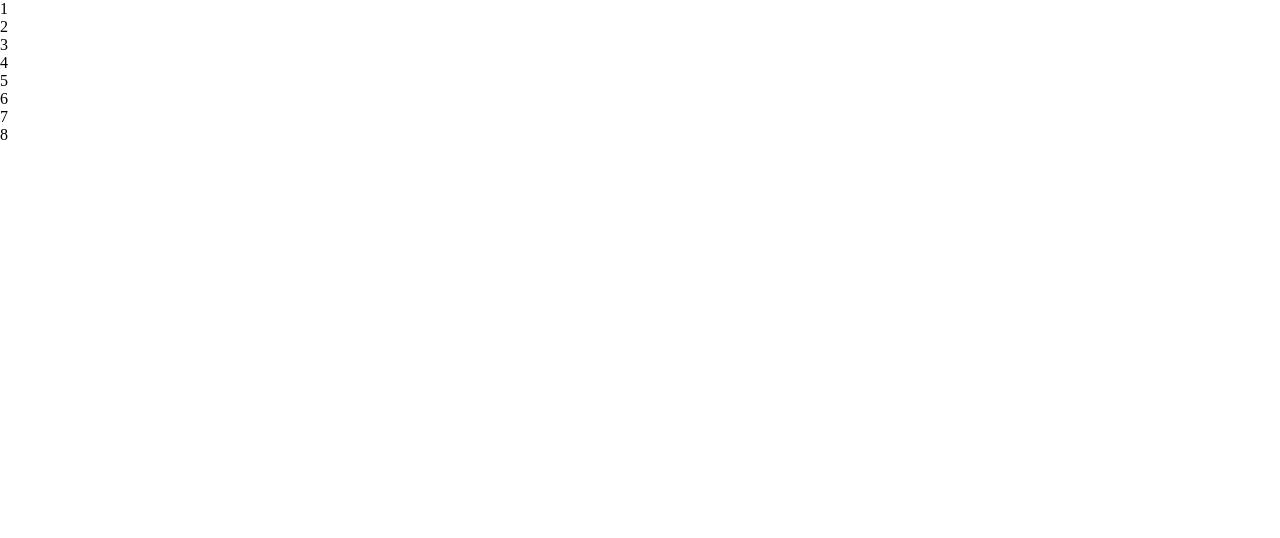
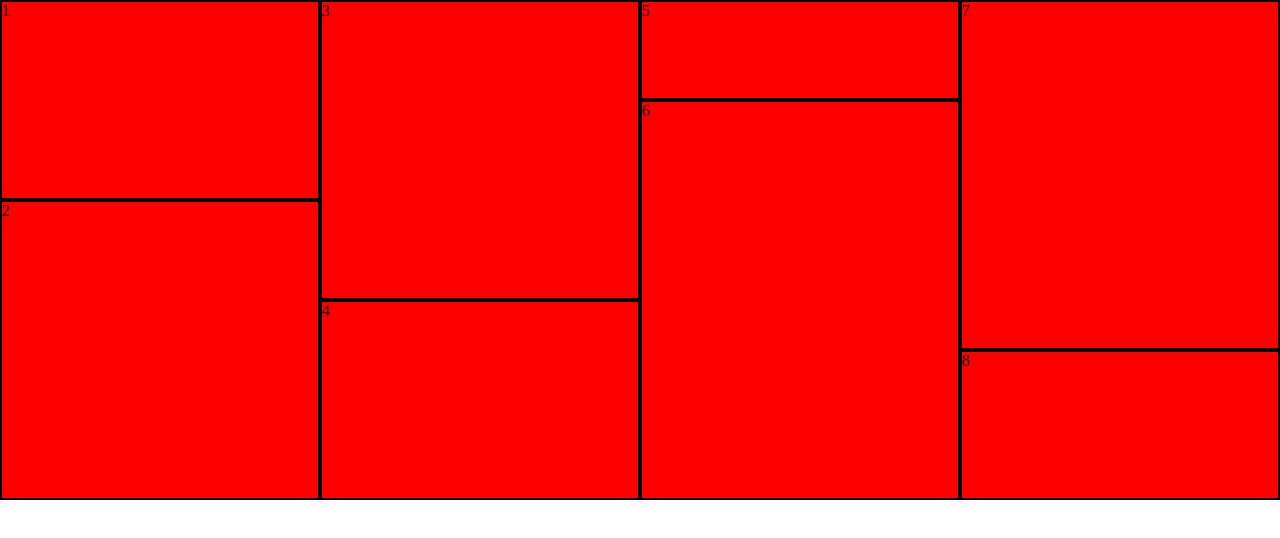
Before and after one commit to Zoha-Tech/layouts, a plain HTML site: page layout-1.html in a window 1280 px wide. Drawn offline with Linux system fonts and the light colour scheme.

Commit message:
remove extra css

```diff
--- a/layout-1.html
+++ b/layout-1.html
@@ -4,7 +4,7 @@
     <meta charset="UTF-8" />
     <meta name="viewport" content="width=device-width, initial-scale=1.0" />
     <title>Document</title>
-    <link rel="stylesheet" href="style.css" />
+    <link rel="stylesheet" href="layout-1.css" />
   </head>
   <body>
     <div class="parent">
```
Also changed, not shown: layout-2.html (+1 -1 lines), back-02.jpeg (deleted), back-03.jpg (deleted), gradient-color.jpg (deleted), star.png (deleted), 1 other file.
